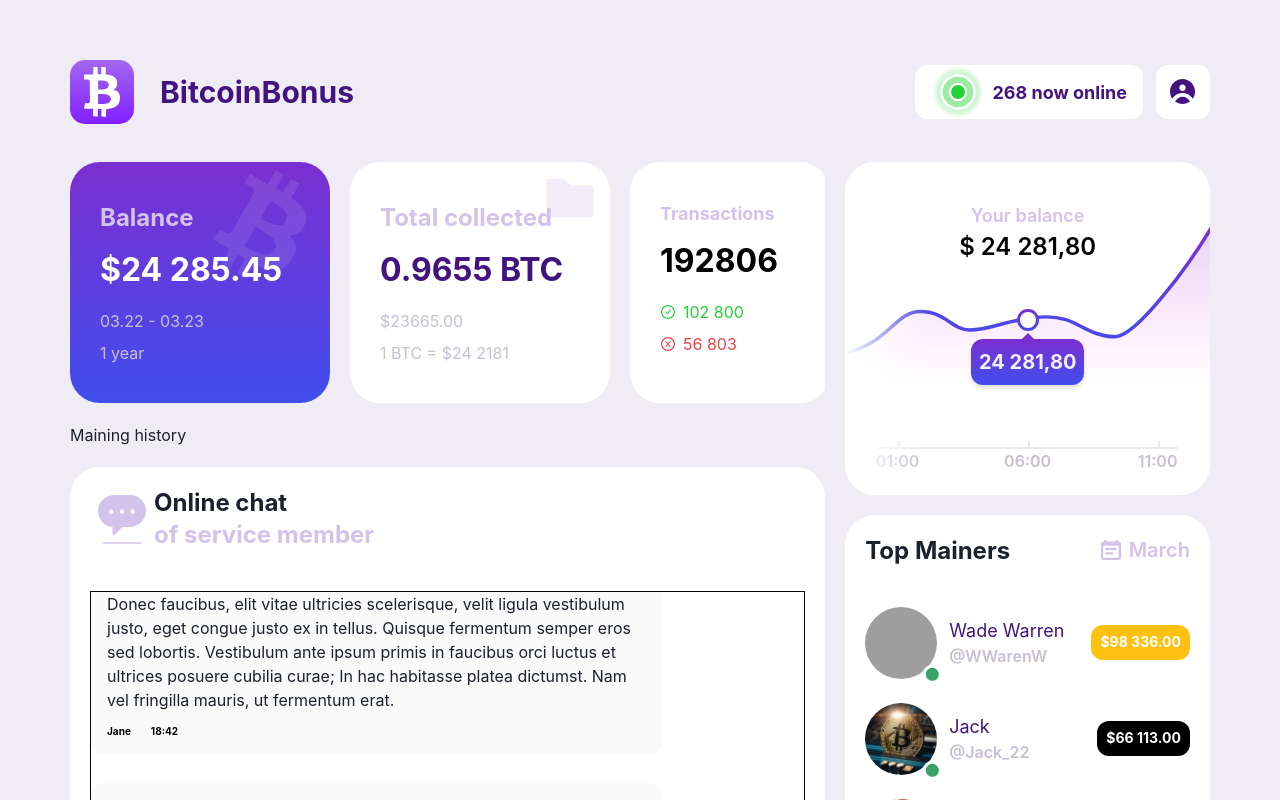
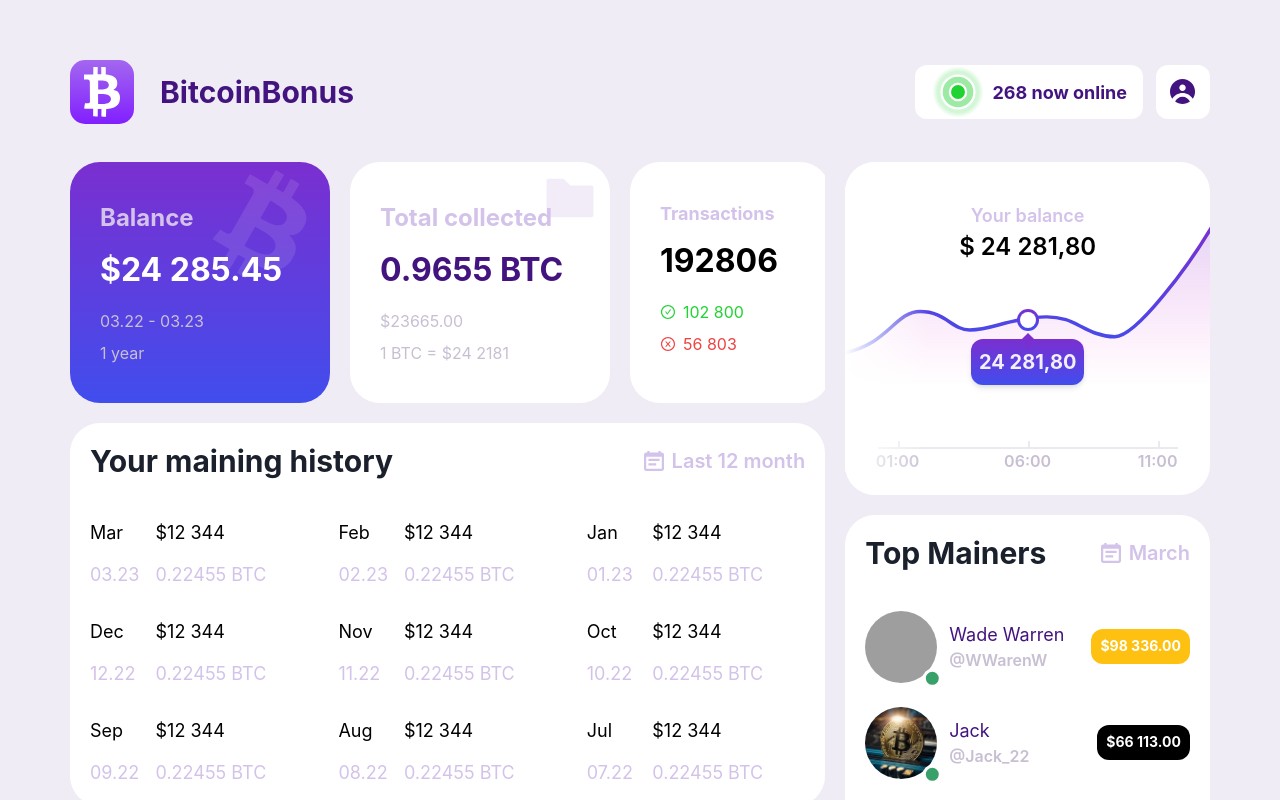
Before and after one commit to Yaroshuk/BitcoinBonus, a React (Create React App) app: page /#/user in a window 1280 px wide. Shown: the top 800 px of the page. Built offline with nearby package versions, Linux system fonts and the light colour scheme; grey boxes are pictures that could not be loaded.

Commit message:
feat: maining history

```diff
--- a/package.json
+++ b/package.json
@@ -12,6 +12,7 @@
     "@testing-library/react": "^13.4.0",
     "@testing-library/user-event": "^14.4.3",
     "framer-motion": "^6.5.1",
+    "moment": "^2.29.4",
     "react": "^18.2.0",
     "react-dom": "^18.2.0",
     "react-icons": "^3.11.0",
--- a/src/chakra/index.js
+++ b/src/chakra/index.js
@@ -19,7 +19,8 @@
 const breakpoints = {
   sm: 767,
   md: 959,
-  lg: 1247
+  lg: 1247,
+  xl: 1439
 }
 
 const radii = {
--- /dev/null
+++ b/src/components/Blocks/MainingHistory/index.js
@@ -0,0 +1,52 @@
+import React from "react"
+import { Flex, Text, Grid } from "@chakra-ui/react"
+import { CalendarIcon } from "@chakra-ui/icons"
+import CustomCard from "../../CustomCard"
+import moment from "moment"
+import MainingItem from "../../MainingItem"
+
+const MainingHistory = () => {
+  const currentDate = moment() // TODO: data from store
+  // TODO: money from store
+
+  return (
+    <CustomCard
+      title={"Your maining history"}
+      leftBlock={
+        <Flex
+          gap={"8px"}
+          color={"#D3C2E9"}
+          fontSize={"20px"}
+          fontWeight={"semibold"}
+          alignItems={"center"}
+        >
+          <CalendarIcon />
+          <Text>Last 12 month</Text>
+        </Flex>
+      }
+      flipHeader
+    >
+      <Grid
+        gridTemplateColumns={{ base: "1fr", sm: "1fr 1fr", lg: "1fr 1fr 1fr" }}
+        rowGap={"30px"}
+        columnGap={"30px"}
+      >
+        {new Array(9).fill(0).map((item, index) => {
+          const date = currentDate.clone().subtract(index, "month")
+
+          return (
+            <MainingItem
+              key={index}
+              date={date.format("MM.YY")}
+              month={date.format("MMM")}
+              money={"12 344"}
+              btc={"0.22455"}
+            />
+          )
+        })}
+      </Grid>
+    </CustomCard>
+  )
+}
+
+export default MainingHistory
--- a/src/components/CustomCard/index.js
+++ b/src/components/CustomCard/index.js
@@ -8,12 +8,15 @@
   Flex
 } from "@chakra-ui/react"
 
+// TODO: fix max layout width
+
 const CustomCard = ({
   title,
   subtitle,
   leftBlock,
   rightBlock,
   children,
+  flipHeader,
   ...props
 }) => {
   return (
@@ -21,7 +24,12 @@
       <CardHeader
         fontSize={{ base: "md", md: "lg" }}
         display={"flex"}
+        flexDir={flipHeader ? { base: "column", sm: "row" } : "row"}
         justifyContent={"space-between"}
+        alignItems={
+          flipHeader ? { base: "flex-start", sm: "center" } : "center"
+        }
+        gap={"10px"}
       >
         <Box display={"flex"} alignItems={"center"}>
           {rightBlock && <Box>{rightBlock}</Box>}
--- /dev/null
+++ b/src/components/MainingItem/index.js
@@ -0,0 +1,30 @@
+import { Flex, Grid, GridItem } from "@chakra-ui/react"
+import React from "react"
+
+const TextStylePrimary = {
+  color: "black",
+  fontSize: { base: "14px", md: "18px" },
+  fontWeight: "400"
+}
+
+const TextStyleSecondary = {
+  color: "pink.100",
+  fontSize: { base: "14px", md: "18px" },
+  fontWeight: "400"
+}
+
+const MainingItem = ({ month, date, money, btc }) => {
+  return (
+    <Grid
+      gridTemplateColumns={{ base: "1fr 1fr", sm: "30% 1fr" }}
+      rowGap={{ base: "12px", md: "15px" }}
+    >
+      <GridItem {...TextStylePrimary}>{month}</GridItem>
+      <GridItem {...TextStylePrimary}>{`$${money}`}</GridItem>
+      <GridItem {...TextStyleSecondary}>{date}</GridItem>
+      <GridItem {...TextStyleSecondary}>{`${btc} BTC`}</GridItem>
+    </Grid>
+  )
+}
+
+export default MainingItem
--- a/src/pages/user.js
+++ b/src/pages/user.js
@@ -7,6 +7,7 @@
 import LoginModal from "../components/Modals/LoginModal"
 import MemberChat from "../components/Blocks/MemberChat"
 import UserBlock from "../components/Blocks/UserBlock"
+import MainingHistory from "../components/Blocks/MainingHistory"
 
 const User = () => {
   const [isOpenModal, setIsOpenModal] = useState(true)
@@ -35,7 +36,7 @@
       <Flex gap={"20px"} flexDirection={"column"} overflow={"hidden"}>
         {" "}
         <UserBlock />
-        <Box>Maining history</Box>
+        <MainingHistory />
         <MemberChat />
       </Flex>
       <Flex gap={"20px"} flexDirection={"column"}>
```
Also changed, not shown: 1 other file (tests, documents, lock files or other folders).
